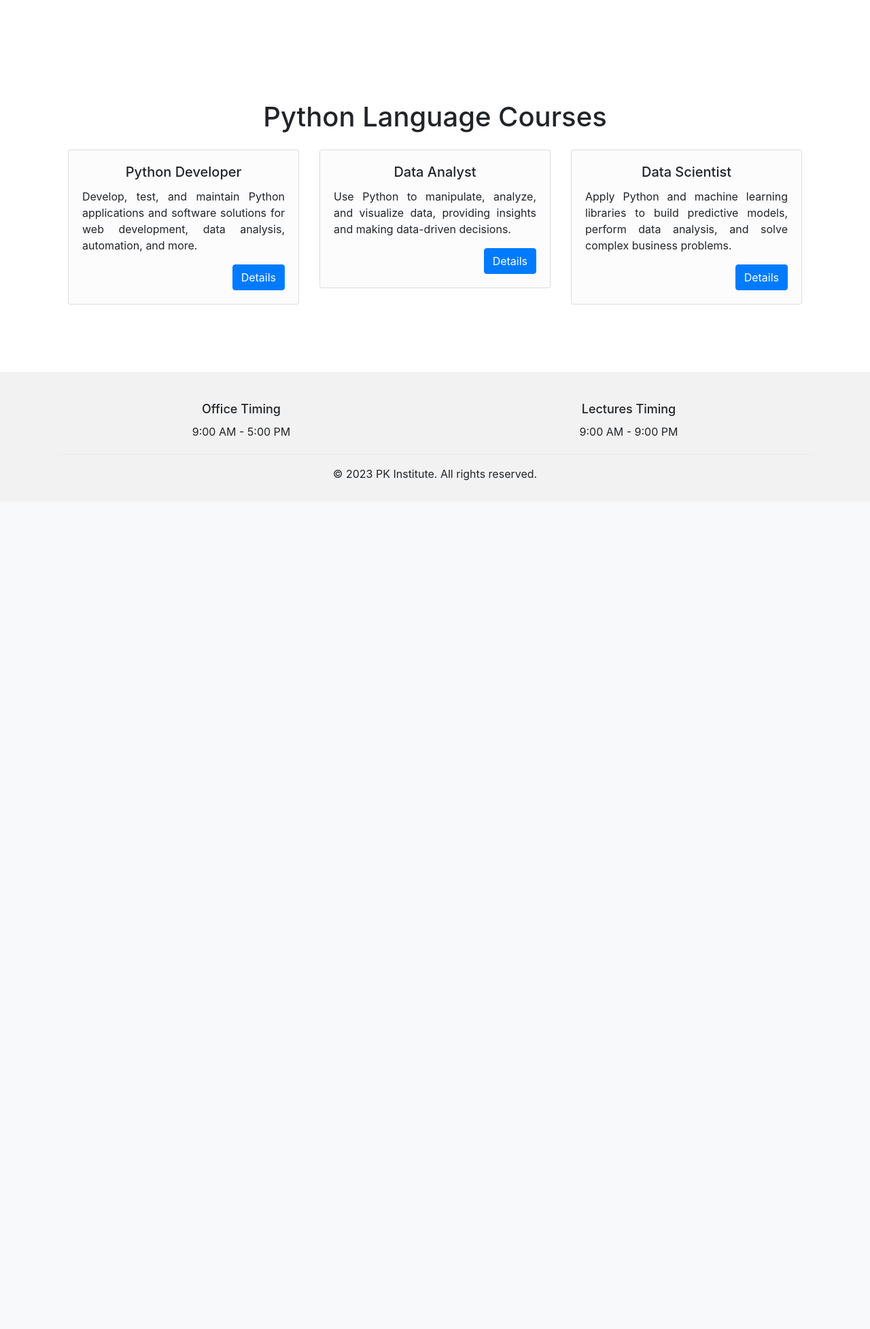
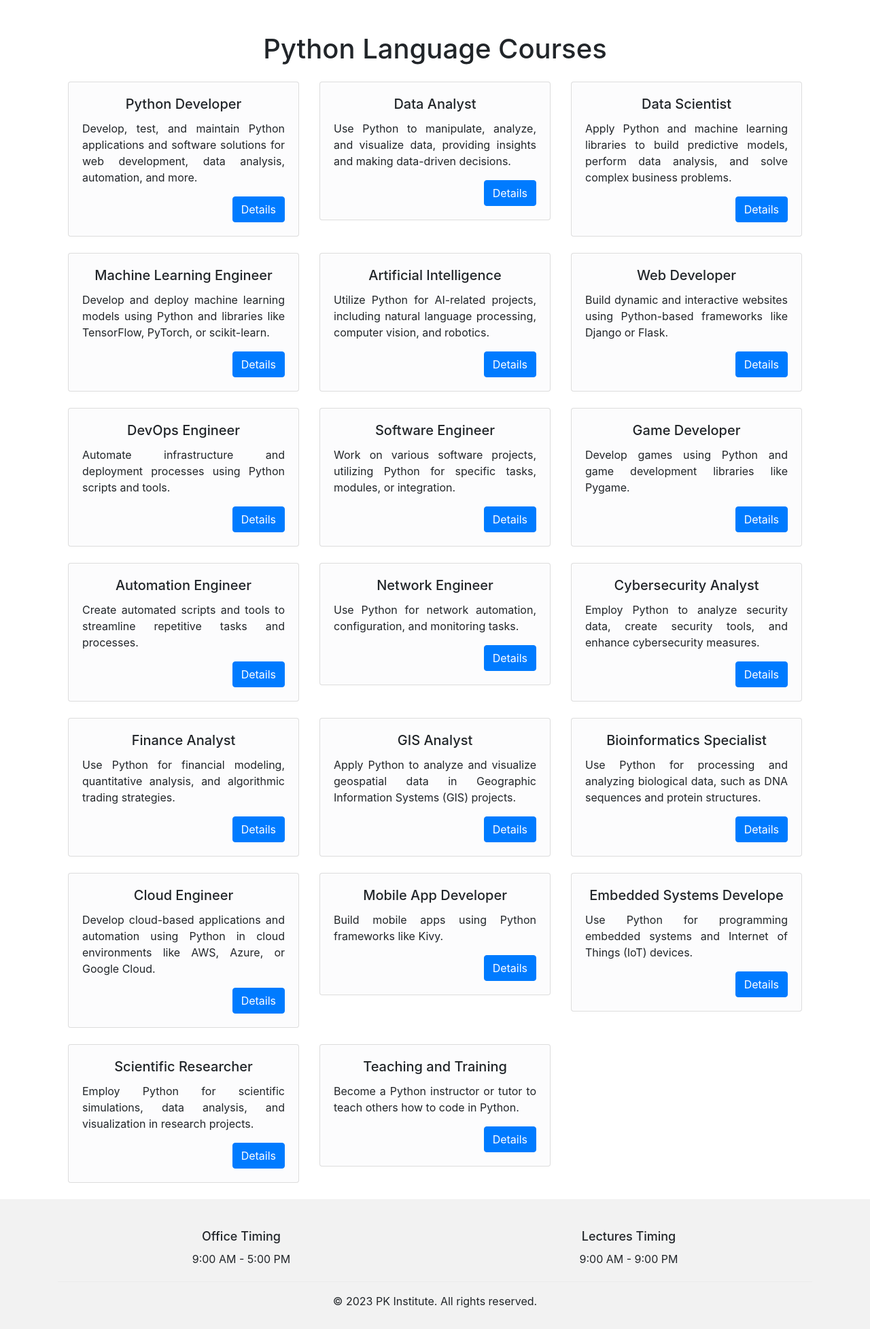
Before and after one commit to Premkant-Kori/InstituteManagement, a Django app: page /courses/ in a window 1280 px wide. Shown: the part 62-2017 px from the top of the page at 68% size. Before the commit the page ends 769 px from the top, so only its background shows below. Run offline with Django 4.2, Linux system fonts and the light colour scheme; data comes from the database, SQL or seed files in the repository; some libraries are stand-ins or nearby versions.

Commit message:
data fetched successfully

```diff
--- a/pkinstitute/course/templates/course/all_courses.html
+++ b/pkinstitute/course/templates/course/all_courses.html
@@ -13,33 +13,17 @@
         <h1 class="text-center mt-4 mb-4">Python Language Courses</h1>
         <div class="row">
             <!-- Course Cards -->
-            <div class="col-md-4">
+            {% for course in course_list %}
+            <div class="col-md-4 mb-4">
                 <div class="card bg-light-subtle">
                     <div class="card-body">
-                        <h5 class="card-title text-center">Python Developer</h5>
-                        <p class="card-text">Develop, test, and maintain Python applications and software solutions for web development, data analysis, automation, and more.</p>
+                        <h5 class="card-title text-center">{{course.course_title}}</h5>
+                        <p class="card-text">{{course.course_desc}}</p>
                         <a href="#" class="btn btn-primary float-end">Details</a>
                     </div>
                 </div>
             </div>
-            <div class="col-md-4">
-                <div class="card bg-light-subtle">
-                    <div class="card-body">
-                        <h5 class="card-title text-center">Data Analyst</h5>
-                        <p class="card-text">Use Python to manipulate, analyze, and visualize data, providing insights and making data-driven decisions.</p>
-                        <a href="#" class="btn btn-primary float-end">Details</a>
-                    </div>
-                </div>
-            </div>
-            <div class="col-md-4">
-                <div class="card bg-light-subtle">
-                    <div class="card-body">
-                        <h5 class="card-title text-center">Data Scientist</h5>
-                        <p class="card-text">Apply Python and machine learning libraries to build predictive models, perform data analysis, and solve complex business problems.</p>
-                        <a href="#" class="btn btn-primary float-end">Details</a>
-                    </div>
-                </div>
-            </div>
+            {% endfor %}
             <!-- Add more course cards here (up to three in a row) -->
         </div>
     </div>
--- a/pkinstitute/course/views.py
+++ b/pkinstitute/course/views.py
@@ -1,4 +1,5 @@
 from django.shortcuts import render
+from course.models import Course
 
 # Create your views here.
 active = {
@@ -11,4 +12,9 @@ def home(request):
 
 
 def course(request):
-    return render(request, 'course/all_courses.html', {'nav': 'courses'})
+    course_list = Course.objects.all()
+    data = {
+        'nav': 'courses',
+        'course_list': course_list
+    }
+    return render(request, 'course/all_courses.html', data)
```
